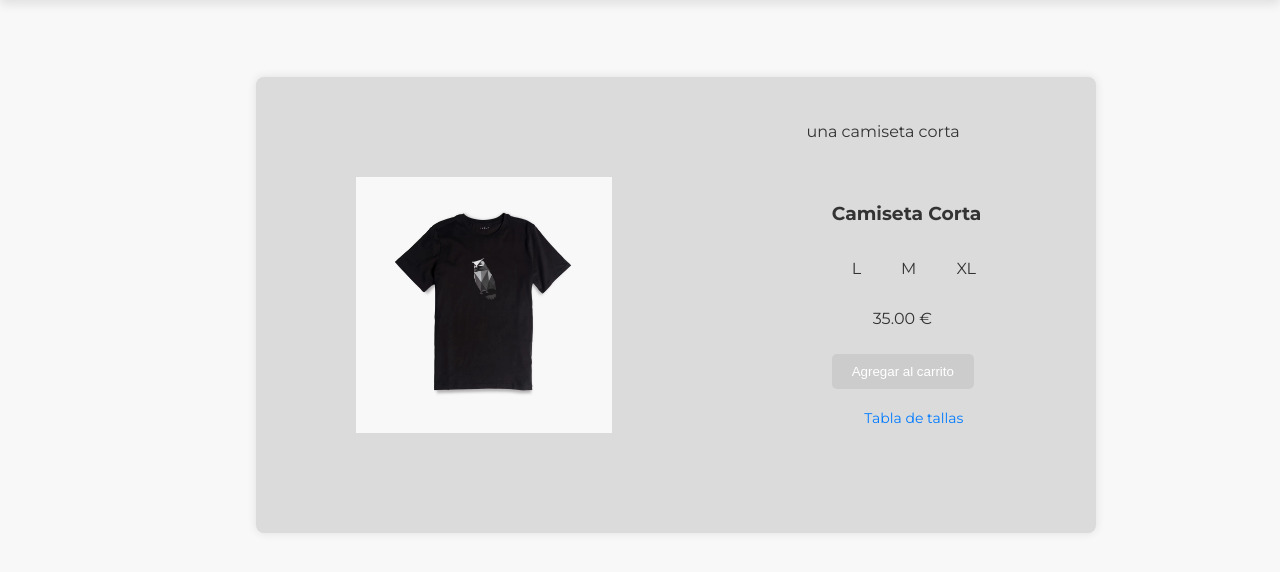
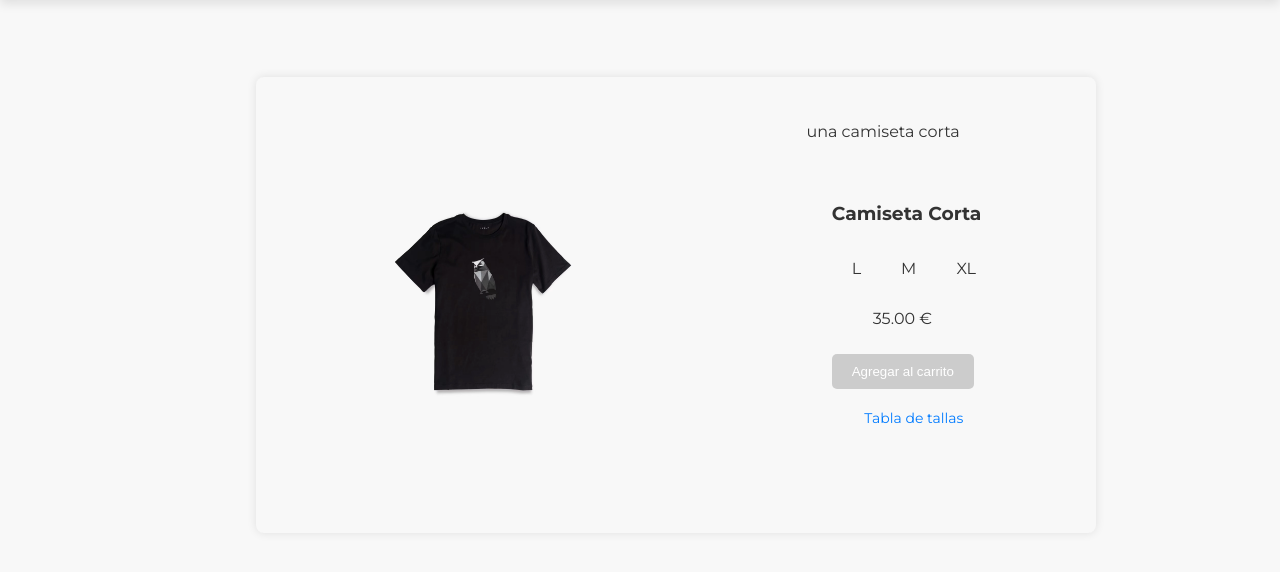
Before and after one commit to sergiics9/intermodular, a PHP site: page /detalle.php?id=42 in a window 1280 px wide. Shown: the part 134-706 px from the top of the page. Run offline with PHP 8.4, Linux system fonts and the light colour scheme; data comes from the database, SQL or seed files in the repository.

Commit message:
Update styles

```diff
--- a/styles.css
+++ b/styles.css
@@ -382,7 +382,7 @@ h2 {
 
 .product-details-flex {
   width: 50%;
-  background: #dbdbdb;
+  background: #f8f8f8;
   border-radius: 8px;
   box-shadow: 0 0 10px #0000001a;
   margin-inline: 20%;
```
